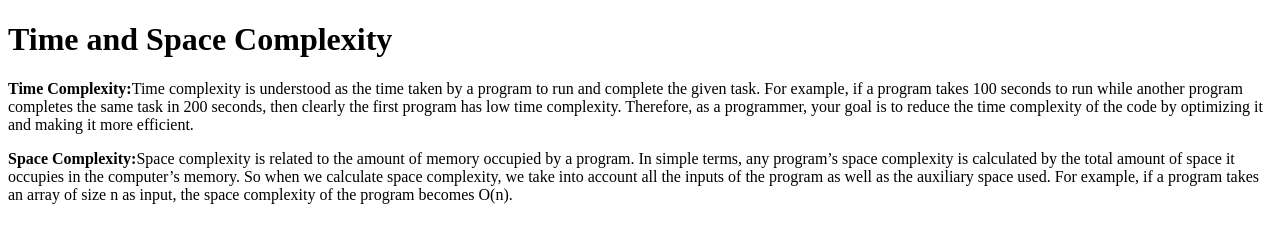
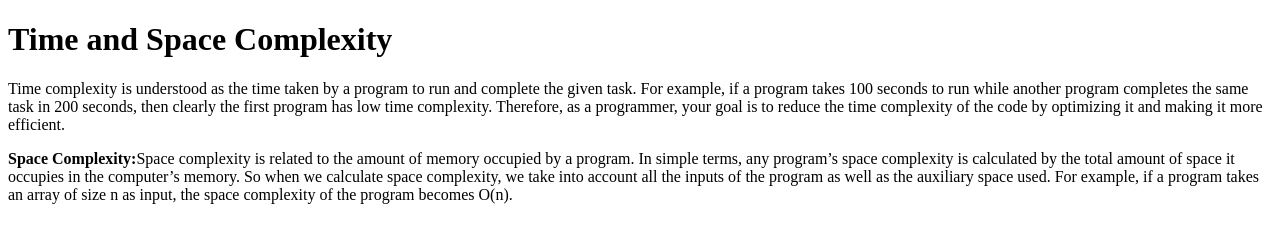
Before and after one commit to acciojob/time-and-space-complexity-rahul-sahadevan, a website: page main.html in a window 1280 px wide. Drawn offline with Linux system fonts and the light colour scheme.

Commit message:
created a submission

```diff
--- a/main.html
+++ b/main.html
@@ -12,8 +12,8 @@
 
 	</header>
 	<section>
-		<p><strong>Time Complexity:</strong>Time complexity is understood as the time taken by a program to run and complete the given task. For example, if a program takes 100 seconds to run while another program completes the same task in 200 seconds, then clearly the first program has low time complexity. Therefore, as a programmer, your goal is to reduce the time complexity of the code by optimizing it and making it more efficient. </p>
-	<p><strong>Space Complexity:</strong>Space complexity is related to the amount of memory occupied by a program. In simple terms, any program’s space complexity is calculated by the total amount of space it occupies in the computer’s memory. So when we calculate space complexity, we take into account all the inputs of the program as well as the auxiliary space used. For example, if a program takes an array of size n as input, the space complexity of the program becomes O(n).</p>
+		<p>Time complexity is understood as the time taken by a program to run and complete the given task. For example, if a program takes 100 seconds to run while another program completes the same task in 200 seconds, then clearly the first program has low time complexity. Therefore, as a programmer, your goal is to reduce the time complexity of the code by optimizing it and making it more efficient. </p>
+		<p><strong>Space Complexity:</strong>Space complexity is related to the amount of memory occupied by a program. In simple terms, any program’s space complexity is calculated by the total amount of space it occupies in the computer’s memory. So when we calculate space complexity, we take into account all the inputs of the program as well as the auxiliary space used. For example, if a program takes an array of size n as input, the space complexity of the program becomes O(n).</p>
 
 	</section>
 
```
